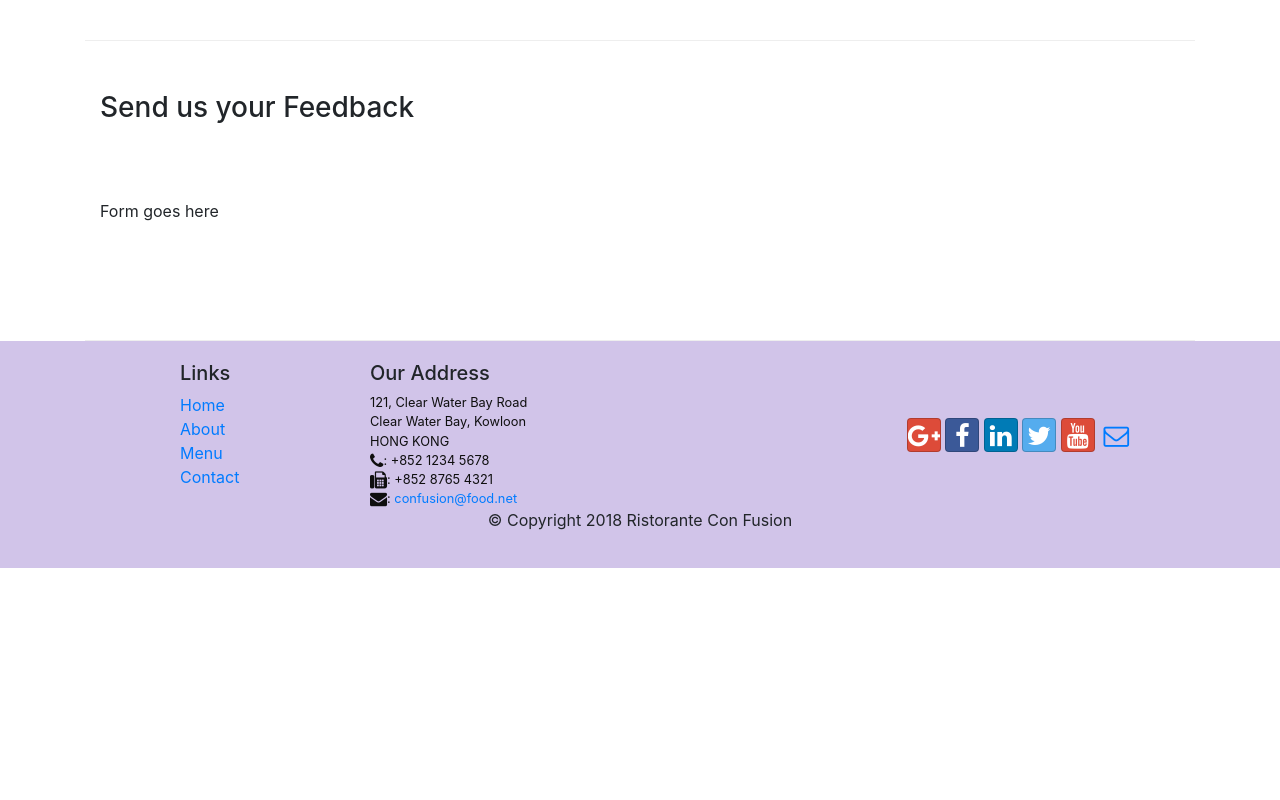
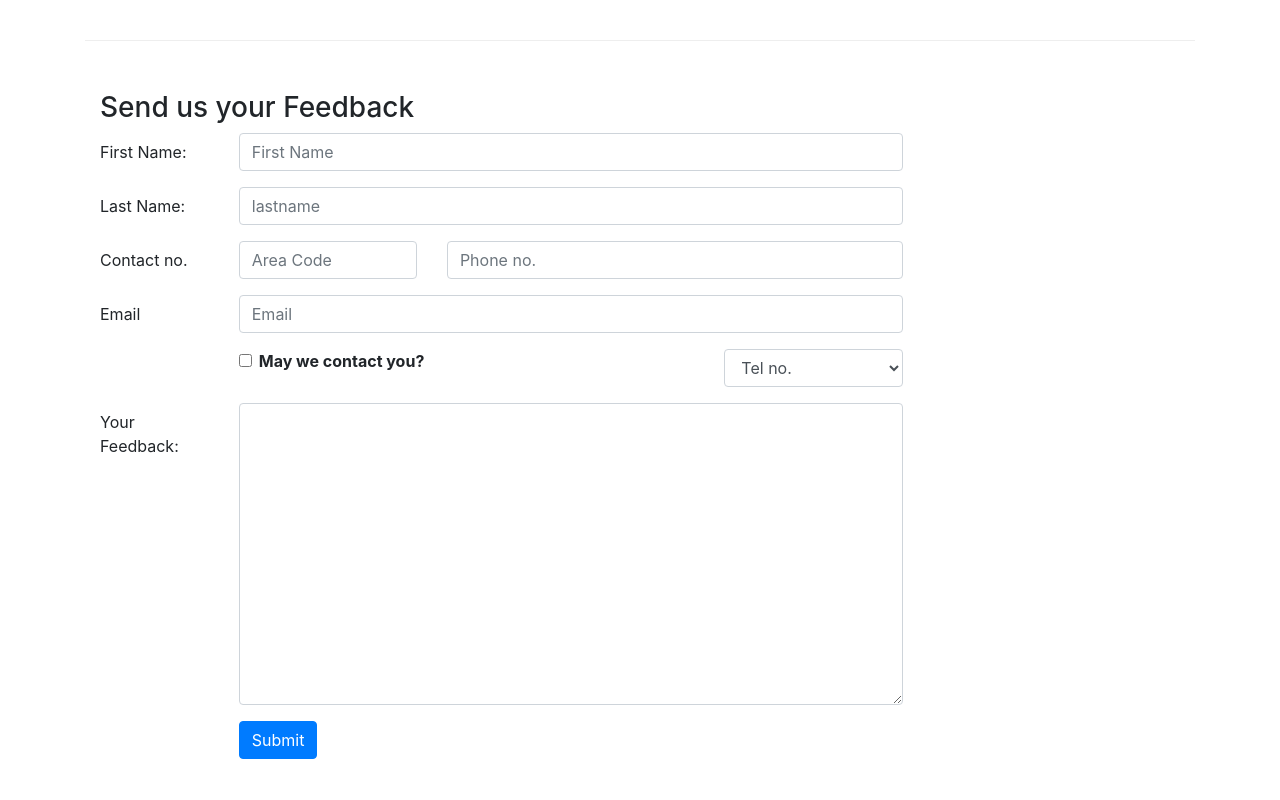
Before and after one commit to Nisarg851/conFusion, a website: page contactus.html in a window 1280 px wide. Shown: the part 780-1580 px from the top of the page. Before the commit the page ends 1348 px from the top, so only its background shows below. Drawn offline with nearby package versions, Linux system fonts and the light colour scheme.

Commit message:
Form on contactus.html

```diff
--- a/contactus.html
+++ b/contactus.html
@@ -92,7 +92,62 @@
               <h3>Send us your Feedback</h3>
            </div>
             <div class="col-12 col-md-9">
-                Form goes here
+                <form>
+                    <div class="form-group row">
+                        <label for="firstname" class="col col-md-2 col-form-label">First Name:</label>
+                        <div class="col col-md">
+                            <input type="text" class="form-control" name="firstname" id="firstname" placeholder="First Name" />
+                        </div>
+                    </div>
+                    <div class="form-group row">
+                        <label for="lastname" class="col col-md-2 col-form-label">Last Name:</label>
+                        <div class="col col-md">
+                            <input class="form-control" type="text" id="lastname" name="lastname" placeholder="lastname">
+                        </div>
+                    </div>
+                    <div class="form-group row">
+                        <label for="telno" class="col col-md-2 col-form-label">Contact no.</label>
+                        <div class="col col-md-3">
+                            <input type="tel" class="form-control" id="areacode" name="areacode" placeholder="Area Code"/>
+                        </div>
+                        <div class="col col-md">
+                            <input type="tel" class="form-control" id="telno" name="telno" placeholder="Phone no."/>
+                        </div>
+                    </div>
+                    <div class="form-group row">
+                        <label for="emailid" class="col col-2 col-form-label">Email</label>
+                        <div class="col col-md">
+                            <input type="email" class="form-control" id="emailid" name="emailid" placeholder="Email"/>
+                        </div>
+                    </div>
+                    <div class="form-group row">
+                        <div class="col col-md-6 offset-md-2">
+                            <div class="form-check">
+                                <input type="checkbox" class="form-check-input" id="approve" name="approve" value=""/>
+                                <label for="approve" class="form-check-label">
+                                    <strong>May we contact you?</strong>
+                                </label>
+                            </div>
+                        </div>
+                        <div class="col-md offset-md-1">
+                            <select class="form-control">
+                                <option>Tel no.</option>
+                                <option>Email</option>
+                            </select>
+                        </div>
+                    </div>
+                    <div class="form-group row">
+                        <label for="feedback" class="col-form-label col-md-2">Your Feedback:</label>
+                        <div class="col col-md">
+                            <textarea class="form-control" id="feedback" name="feedback" rows="12"></textarea>
+                        </div>
+                    </div>
+                    <div class="form-group row">
+                        <div class="col col-md offset-md-2">
+                            <button class="btn btn-primary" type="submit">Submit</button>
+                        </div>
+                    </div>
+                </form>
             </div>
              <div class="col-12 col-md">
             </div>
```
